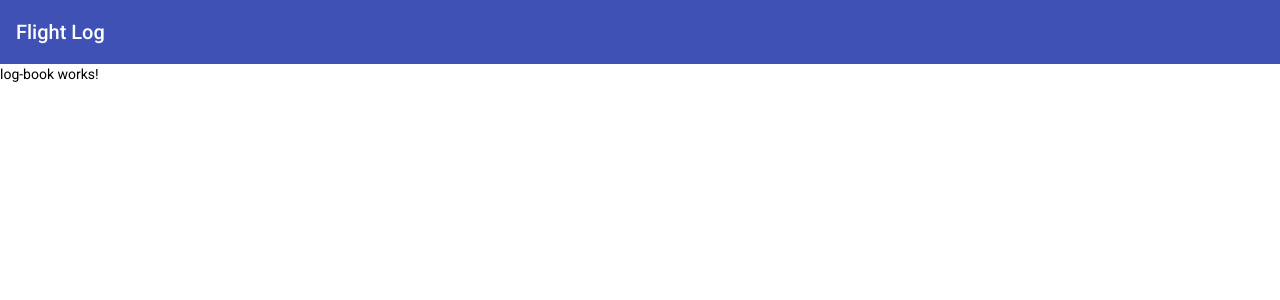
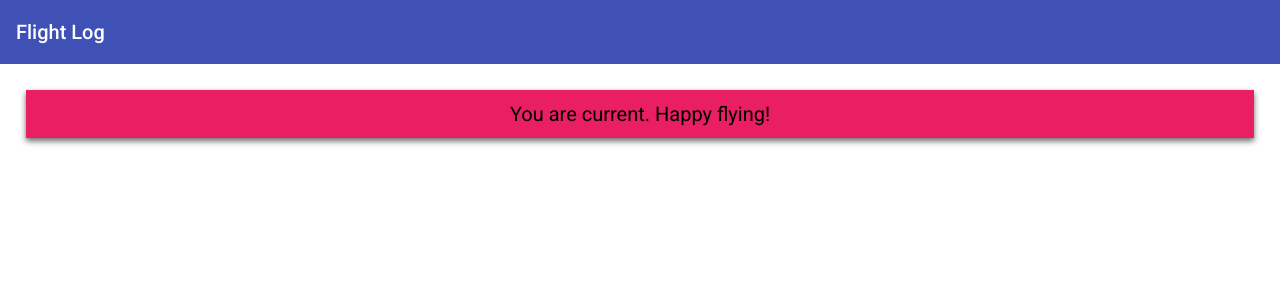
Before and after one commit to smmoses/flight-log, an Angular app: page / in a window 1280 px wide. Shown: the top 300 px of the page. Built offline with nearby package versions, Linux system fonts and the light colour scheme.

Commit message:
created banner

```diff
--- a/src/app/log-book/log-book.component.html
+++ b/src/app/log-book/log-book.component.html
@@ -1 +1,3 @@
-<p>log-book works!</p>
+<div class="banner">
+    <p>You are current. Happy flying!</p>
+</div>
--- a/src/app/log-book/log-book.component.scss
+++ b/src/app/log-book/log-book.component.scss
@@ -0,0 +1,10 @@
+.banner {
+    margin: var(--margin-large-3);
+    box-shadow: 0 3px 6px  rgba(0, 0, 0, 0.6);
+
+    p {
+        font-size: 20px;
+        padding: var(--margin-normal-3);
+        text-align: center;
+    }
+}
--- /dev/null
+++ b/src/app/log-book/log-book.component.theme.scss
@@ -0,0 +1,15 @@
+@use 'sass:map';
+@use '~@angular/material' as mat;
+
+
+@mixin theme($theme) {
+    $color-config: mat.get-color-config($theme);
+    $primary-palette: map.get($color-config, 'primary');
+    $accent-palette: map.get($color-config, 'accent');
+    $primary: mat.get-color-from-palette($primary-palette, 500);
+    $accent: mat.get-color-from-palette($accent-palette, 500);
+
+    .banner {
+        background-color: $accent;
+    }
+}
--- a/src/styles.scss
+++ b/src/styles.scss
@@ -1,4 +1,5 @@
 @use '~@angular/material' as mat;
+@use './app/log-book/log-book.component.theme.scss' as logbook;
 
 // Custom Theming for Angular Material
 // For more information: https://material.angular.io/guide/theming
@@ -32,8 +33,21 @@ $flight-log-theme: mat.define-light-theme((
 // Alternatively, you can import and @include the theme mixins for each component
 // that you are using.
 @include mat.all-component-themes($flight-log-theme);
+@include logbook.theme($flight-log-theme);
 
 /* You can add global styles to this file, and also import other style files */
 
+:root {
+  --margin-sm-1: 2px;
+  --margin-sm-2: 4px;
+  --margin-sm-3: 6px;
+  --margin-normal-1: 10px;
+  --margin-normal-2: 12px;
+  --margin-normal-3: 14px;
+  --margin-large-1: 18px;
+  --margin-large-2: 22px;
+  --margin-large-3: 26px;
+
+}
 html, body { height: 100%; }
 body { margin: 0; font-family: Roboto, "Helvetica Neue", sans-serif; }
```
